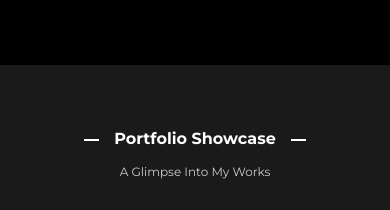
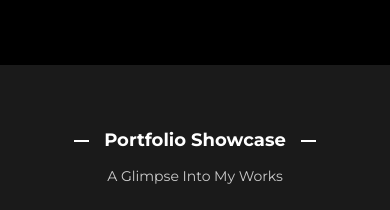
Before and after one commit to Heta2004/heta2004.github.io, a plain HTML site: page works.html in a window 390 px wide. Shown: the part 840-1050 px from the top of the page. Drawn offline with nearby package versions, Linux system fonts and the light colour scheme.

Commit message:
It takes time to have the new changes in place

```diff
--- a/works-styles.css
+++ b/works-styles.css
@@ -859,7 +859,7 @@ body.modal-open #header-mobile {
 }
 .portfolio-section-1 h2 {
   font-family: 'Montserrat', sans-serif;
-  font-size: 16px; /* Adjust size for better visibility */
+  font-size: 18px; /* Adjust size for better visibility */
   font-weight: 700;
   color: #FFFFFF;
   margin-bottom: 1rem;
@@ -870,7 +870,7 @@ body.modal-open #header-mobile {
 
 .portfolio-section-1 p {
   font-family: 'Montserrat', sans-serif;
-  font-size: 12px;
+  font-size: 14px;
   font-weight: 400;
   color: #CCCCCC;
   margin-bottom: 2rem;
```
